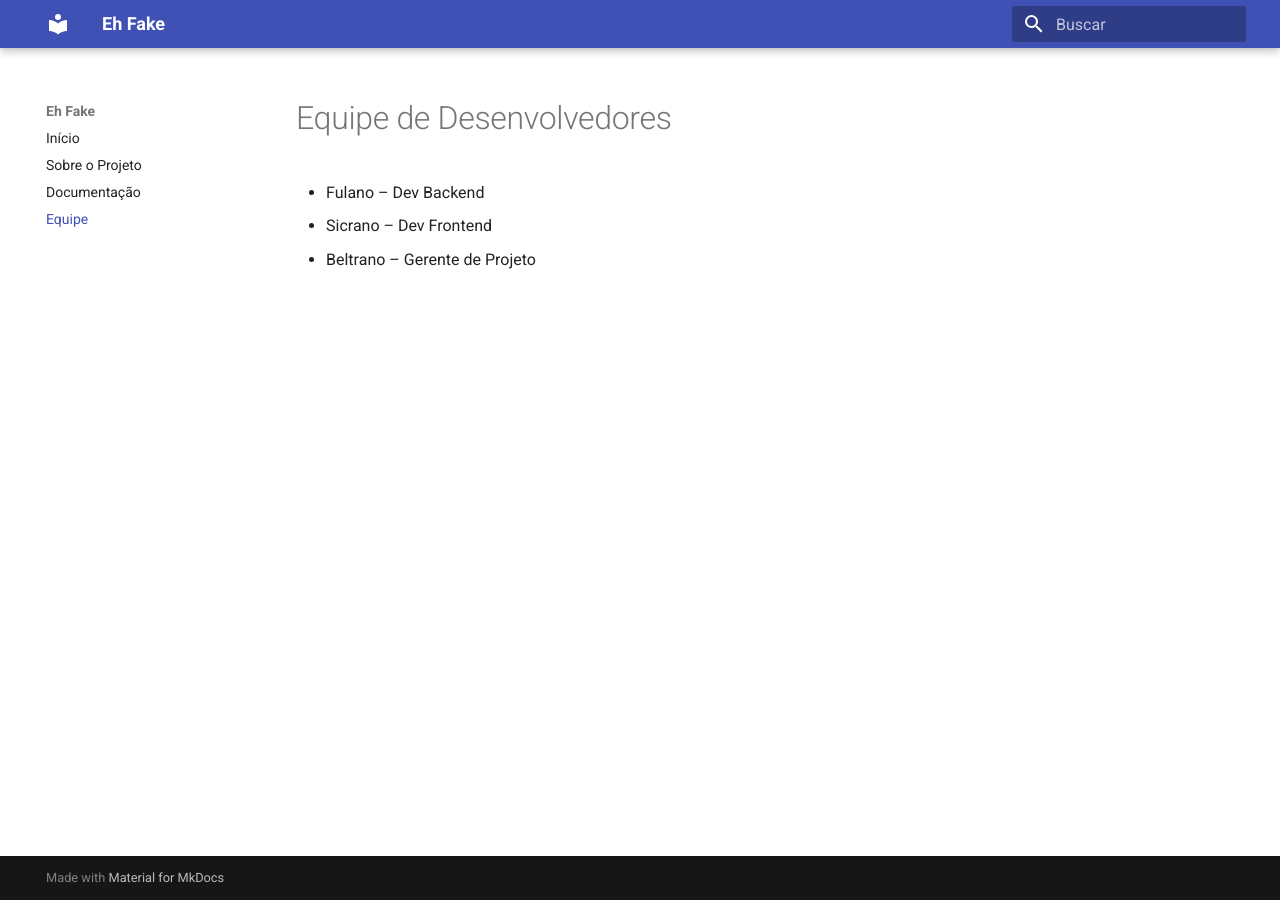
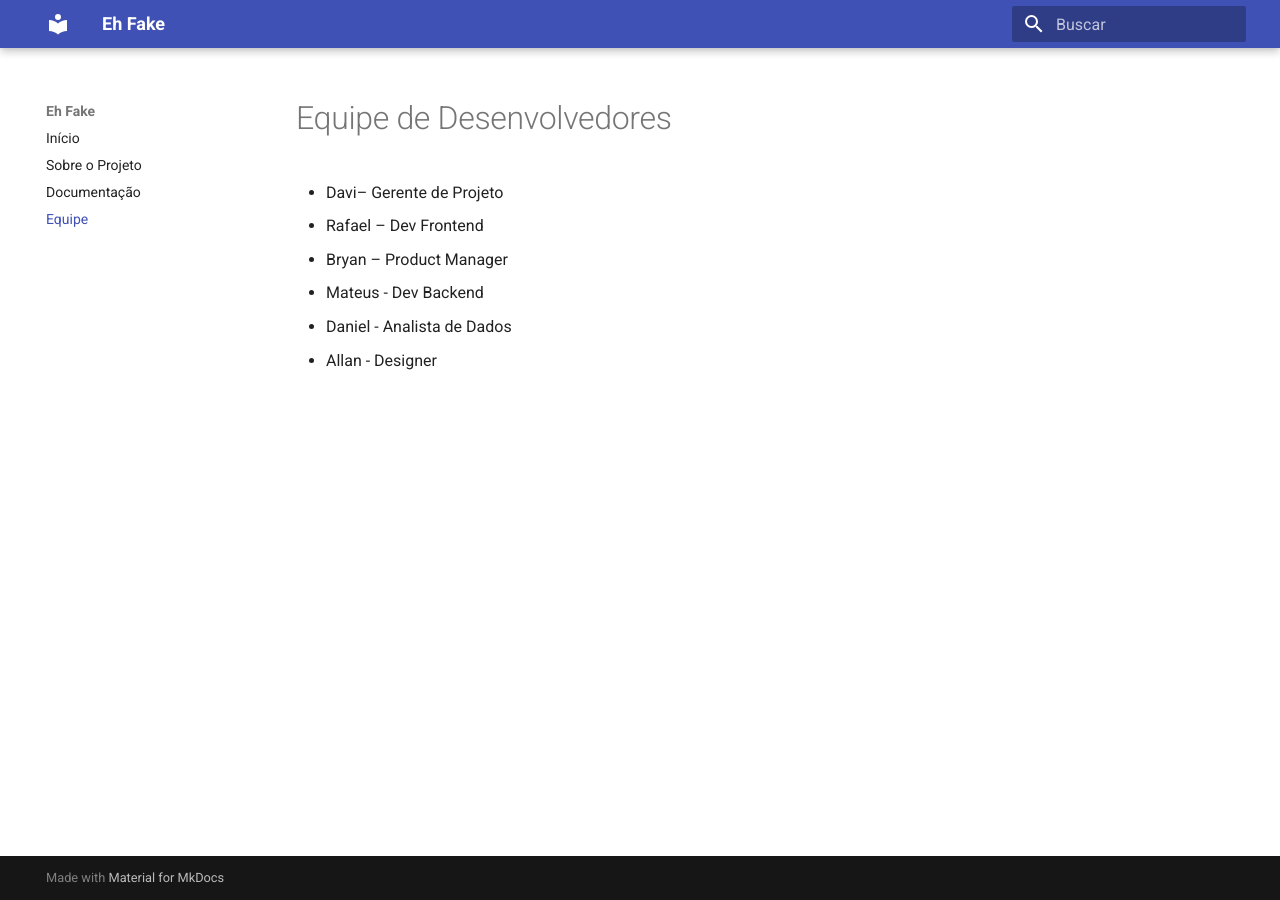
Before and after one commit to Bryan70897/teste1, an MkDocs documentation site: the page built from docs/equipe.md, in a window 1280 px wide. Built offline with MkDocs 1.6.1 and Material for MkDocs 9.7.7, drawn with Linux system fonts in a browser that asks for light colours.

Commit message:
Update equipe.md

```diff
--- a/docs/equipe.md
+++ b/docs/equipe.md
@@ -1,5 +1,8 @@
 # Equipe de Desenvolvedores
 
-- Fulano – Dev Backend
-- Sicrano – Dev Frontend
-- Beltrano – Gerente de Projeto
+- Davi– Gerente de Projeto
+- Rafael – Dev Frontend
+- Bryan – Product Manager
+- Mateus - Dev Backend
+- Daniel - Analista de Dados
+- Allan - Designer
```
